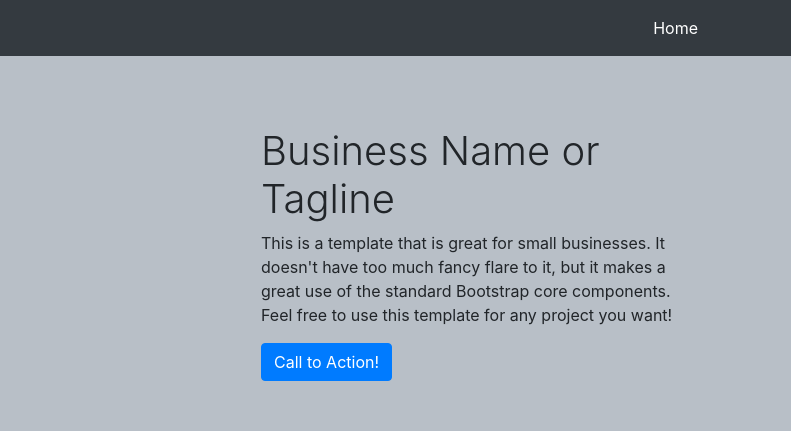
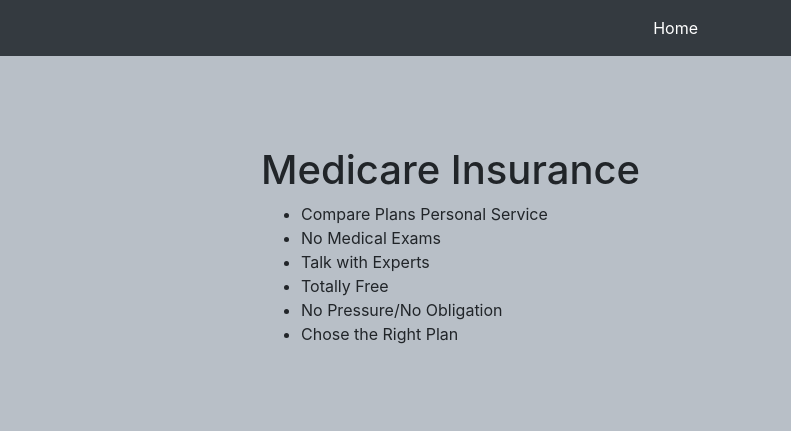
Before and after one commit to markxcustard/pz_website, a website: page index.html in a window 1280 px wide. Shown: the top 431 px of the page, 489-1280 px from the left. Drawn offline with Linux system fonts and the light colour scheme.

Commit message:
final code and presentation updates

```diff
--- a/index.html
+++ b/index.html
@@ -51,9 +51,15 @@
       </div>
       <!-- /.col-lg-8 -->
       <div class="col-lg-5">
-        <h1 class="font-weight-light">Business Name or Tagline</h1>
-        <p>This is a template that is great for small businesses. It doesn't have too much fancy flare to it, but it makes a great use of the standard Bootstrap core components. Feel free to use this template for any project you want!</p>
-        <a class="btn btn-primary" href="#">Call to Action!</a>
+        <h1 class="font-weight-dark">Medicare Insurance</h1>
+          <ul class="font-weight-dark">
+              <li>Compare Plans Personal Service</li>
+              <li>No Medical Exams</li>
+              <li>Talk with Experts</li>
+              <li>Totally Free</li>
+              <li>No Pressure/No Obligation</li>
+              <li>Chose the Right Plan</li>
+          </ul>
       </div>
       <!-- /.col-md-4 -->
     </div>
```
